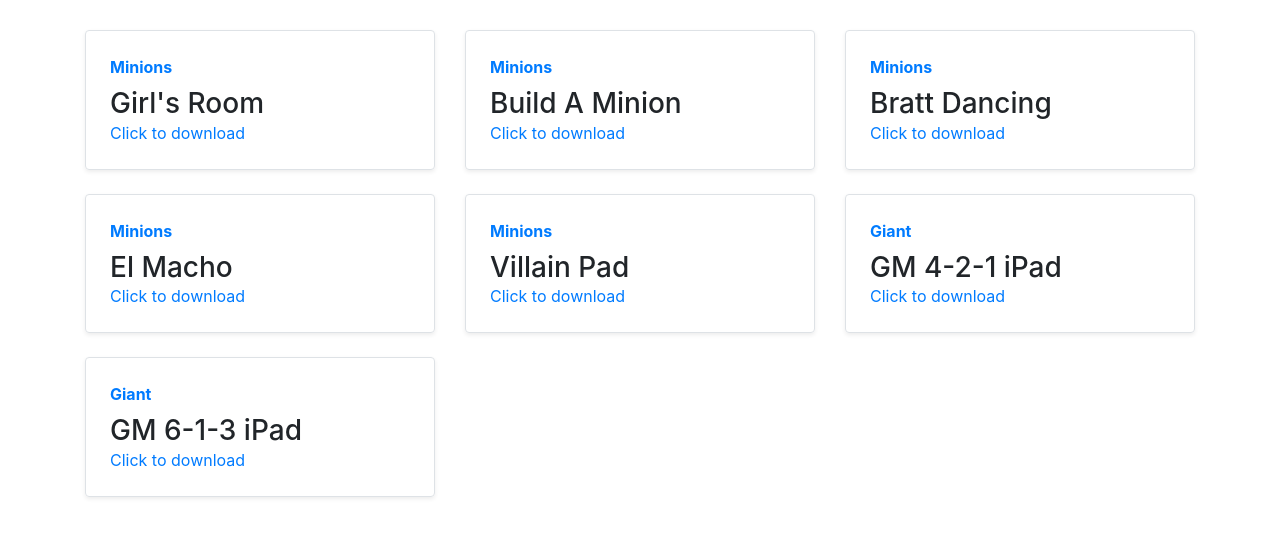
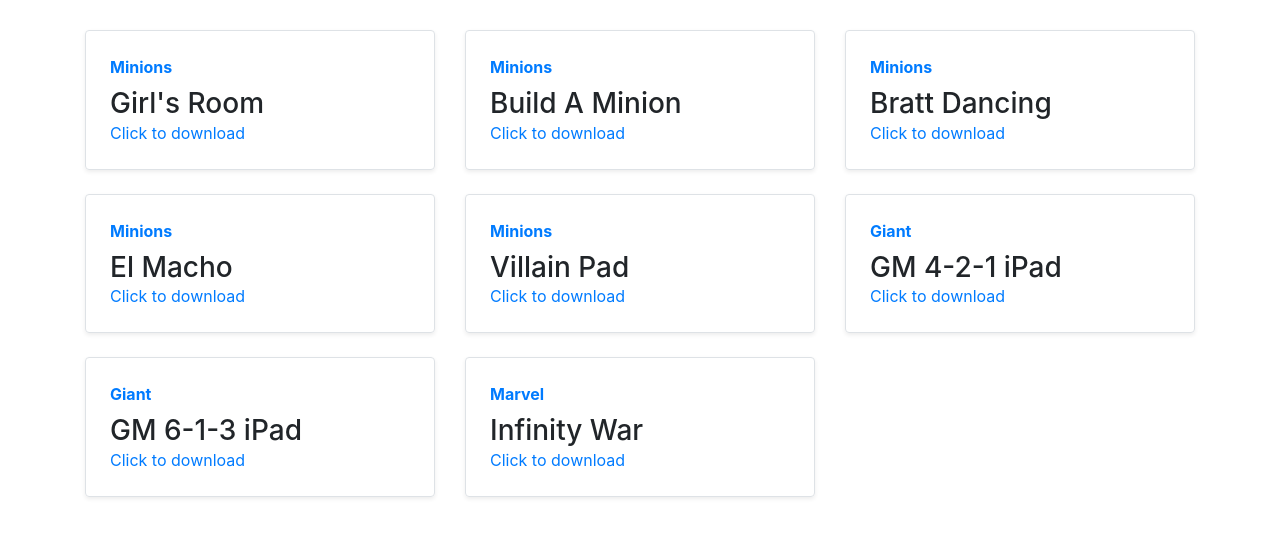
Before and after one commit to UltraCombos/ultracombos.github.io, a plain HTML site: page index.html in a window 1280 px wide. Shown: the part 152-688 px from the top of the page. Drawn offline with nearby package versions, Linux system fonts and the light colour scheme.

Commit message:
add marvel-infinity-war

```diff
--- a/index.html
+++ b/index.html
@@ -38,6 +38,21 @@
         <p class="lead my-6">Ultra Combos Co., Ltd.</p>
       </div>
     </div>
+    <!--
+    <div class="list-group">
+      <button type="button" class="list-group-item list-group-item-action active">Minions</button>
+      <a href="itms-services://?action=download-manifest&url=https://ultracombos.github.io/20003-GR_Girl'sRoom_iPad-manifest.plist" class="list-group-item list-group-item-action">Girl's Room</a>
+      <a href="itms-services://?action=download-manifest&url=https://ultracombos.github.io/20003-MZ_BuildAMinion_iPad-manifest.plist" class="list-group-item list-group-item-action">Build A Minion</a>
+      <a href="itms-services://?action=download-manifest&url=https://ultracombos.github.io/20003-VL_BrattDancing_iPad-manifest.plist" class="list-group-item list-group-item-action">Bratt Dancing</a>
+      <a href="itms-services://?action=download-manifest&url=https://ultracombos.github.io/20003-VL_ElMacho_iPad-manifest.plist" class="list-group-item list-group-item-action">El Macho</a>
+      <a href="itms-services://?action=download-manifest&url=https://ultracombos.github.io/20003-VL_VillainPad-manifest.plist" class="list-group-item list-group-item-action">Villain Pad</a>
+    </div>
+    <div class="list-group ">
+      <button type="button" class="list-group-item list-group-item-action active">Giant Museum</button>
+      <a href="itms-services://?action=download-manifest&url=https://ultracombos.github.io/19002-gm-4-2-1-manifest.plist" class="list-group-item list-group-item-action">GM 4-2-1 iPad</a>
+      <a href="itms-services://?action=download-manifest&url=https://ultracombos.github.io/19002-gm-6-1-3-manifest.plist" class="list-group-item list-group-item-action">GM 6-1-3 iPad</a>
+    </div>
+    -->
     <div class="row mb-2">
       <div class="col-md-6 col-lg-4">
         <div
@@ -100,19 +115,9 @@
           <div class="col p-4 d-flex flex-column position-static">
             <strong class="d-inline-block mb-2 text-primary">Giant</strong>
             <h3 class="mb-0">GM 4-2-1 iPad</h3>
-            <!-- <div class="mb-1 text-muted">2020/10/22</div> -->
-            <!-- <p class="card-text mb-auto"></p> -->
             <a href="itms-services://?action=download-manifest&url=https://ultracombos.github.io/19002-gm-4-2-1-manifest.plist"
               class="stretched-link">Click to download</a>
           </div>
-          <!-- <div class="col-auto d-none d-lg-block">
-            <svg class="bd-placeholder-img" width="200" height="250" xmlns="http://www.w3.org/2000/svg"
-              preserveAspectRatio="xMidYMid slice" focusable="false" role="img" aria-label="Placeholder: Thumbnail">
-              <title>Placeholder</title>
-              <rect width="100%" height="100%" fill="#55595c" /><text x="50%" y="50%" fill="#eceeef"
-                dy=".3em">Thumbnail</text>
-            </svg>
-          </div> -->
         </div>
       </div>
       <div class="col-md-6 col-lg-4">
@@ -122,6 +127,17 @@
             <strong class="d-inline-block mb-2 text-primary">Giant</strong>
             <h3 class="mb-0">GM 6-1-3 iPad</h3>
             <a href="itms-services://?action=download-manifest&url=https://ultracombos.github.io/19002-gm-6-1-3-manifest.plist"
+              class="stretched-link">Click to download</a>
+          </div>
+        </div>
+      </div>
+      <div class="col-md-6 col-lg-4">
+        <div
+          class="row no-gutters border rounded overflow-hidden flex-md-row mb-4 shadow-sm h-md-250 position-relative">
+          <div class="col p-4 d-flex flex-column position-static">
+            <strong class="d-inline-block mb-2 text-primary">Marvel</strong>
+            <h3 class="mb-0">Infinity War</h3>
+            <a href="itms-services://?action=download-manifest&url=https://ultracombos.github.io/marvel-infinity-war.plist"
               class="stretched-link">Click to download</a>
           </div>
         </div>
```
Also changed, not shown: 1 other file.
